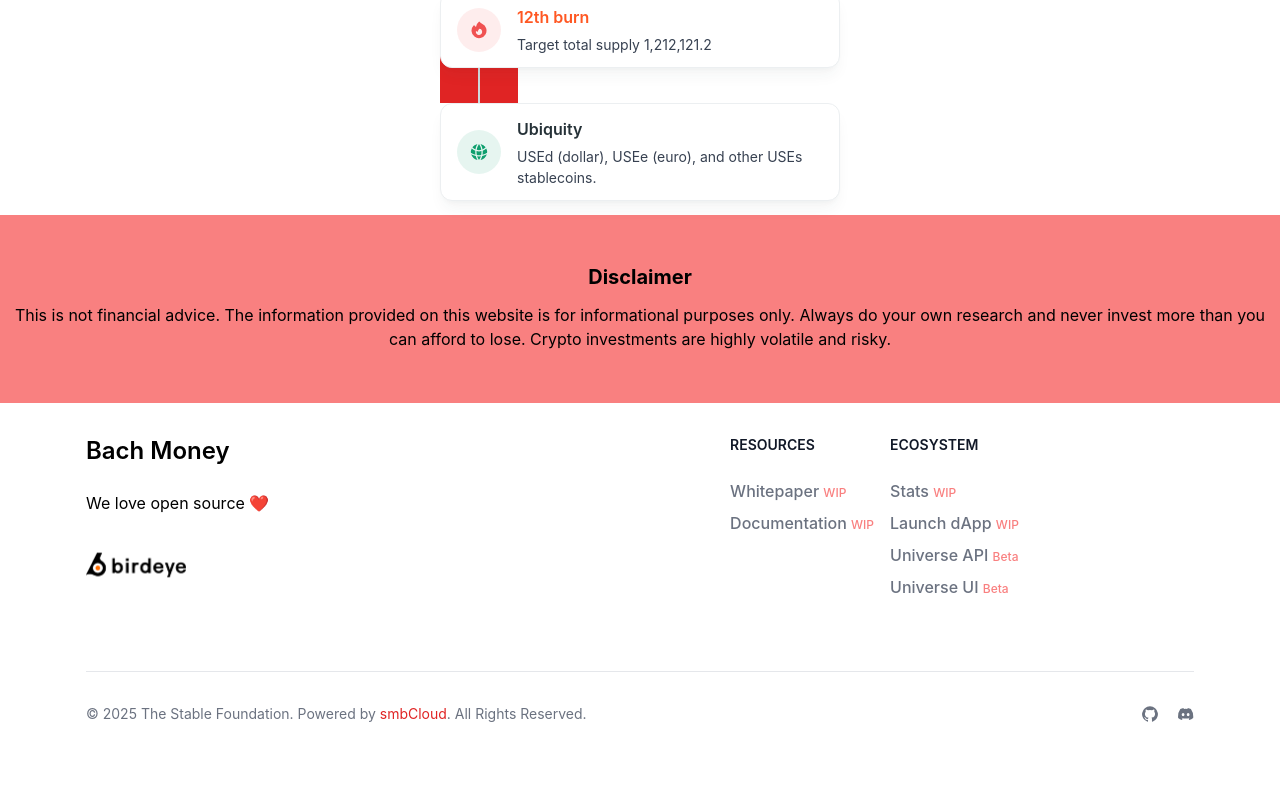
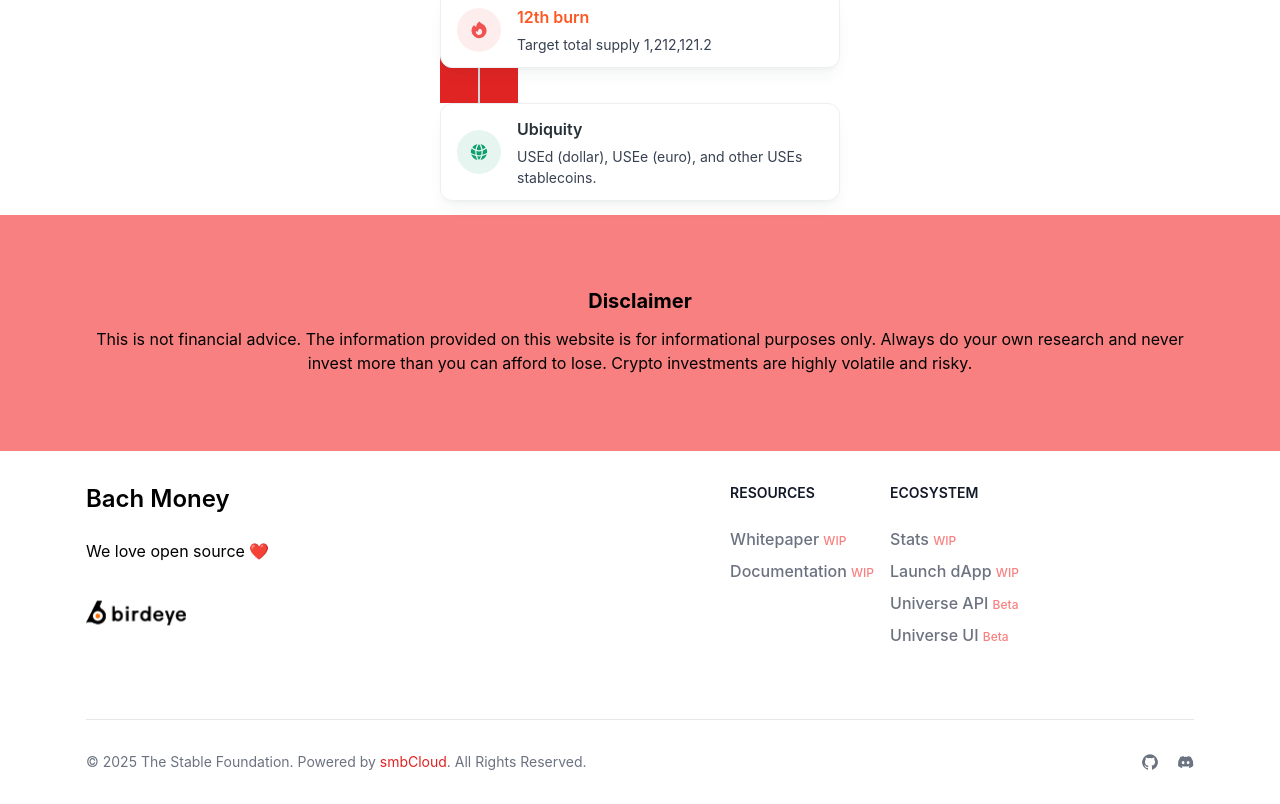
Before and after one commit to TheStableFoundation/bach-money, a Next.js app: page / in a window 1280 px wide. Shown: the part 1421-2225 px from the top of the page. Before the commit the page ends 2177 px from the top, so only its background shows below. Built offline with nearby package versions, Linux system fonts and the light colour scheme.

Commit message:
fix build

```diff
--- a/app/page.tsx
+++ b/app/page.tsx
@@ -1,8 +1,8 @@
 import { Metadata } from "next"
 
 import Footer from "components/Layout/Footer"
+import TimelineView from "components/Timeline"
 import { LP_GRID_ITEMS } from "lp-items"
-import TimelineView from "components/Timeline"
 
 export const metadata: Metadata = {
   title: "BACH Money - A decentralized stablecoin platform",
@@ -65,7 +65,7 @@ export default function Web() {
         </div>
       </section>
       <section className="bg-red-400 dark:bg-gray-900">
-        <div className="mx-auto max-w-(--breakpoint-xl) px-2 py-2">
+        <div className="mx-auto w-full max-w-screen-xl p-4 py-6 lg:py-8">
           <div className="my-10 flex flex-col items-center justify-center text-center">
             <h3 className="mb-2 text-xl font-bold dark:text-white">Disclaimer</h3>
             <p className="my-1">
--- a/components/Layout/Footer.tsx
+++ b/components/Layout/Footer.tsx
@@ -1,5 +1,5 @@
+import Image from "next/image"
 import Link from "next/link"
-import Image from "next/image"
 
 export default function Footer() {
   return (
--- a/components/Timeline.tsx
+++ b/components/Timeline.tsx
@@ -1,8 +1,6 @@
 "use client"
 
 import {
-  ArchiveBoxIcon,
-  BellIcon,
   CurrencyDollarIcon,
   FireIcon,
   GlobeAltIcon,
```
Also changed, not shown: package.json (+21 -21 lines), 1 other file (tests, documents, lock files or other folders).
